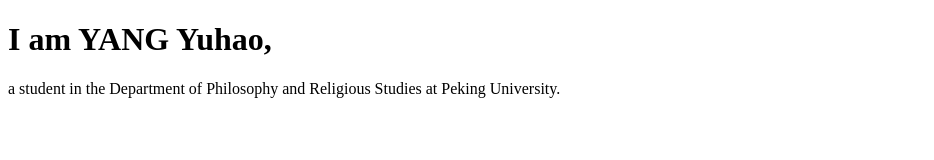
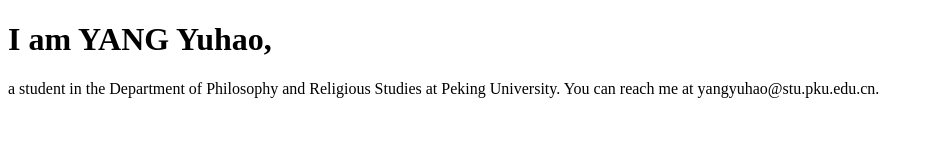
Before and after one commit to Lamourette/lamourette.github.io, a plain HTML site: page index.html in a window 1280 px wide. Shown: the whole page, without its empty margins (0-934 px from the left). Drawn offline with Linux system fonts and the light colour scheme.

Commit message:
Update index.html

```diff
--- a/index.html
+++ b/index.html
@@ -2,6 +2,6 @@
 <html>
 <body>
 <h1>I am YANG Yuhao,</h1>
-<p>a student in the Department of Philosophy and Religious Studies at Peking University.</p>
+<p>a student in the Department of Philosophy and Religious Studies at Peking University. You can reach me at yangyuhao@stu.pku.edu.cn.</p>
 </body>
 </html>
```
